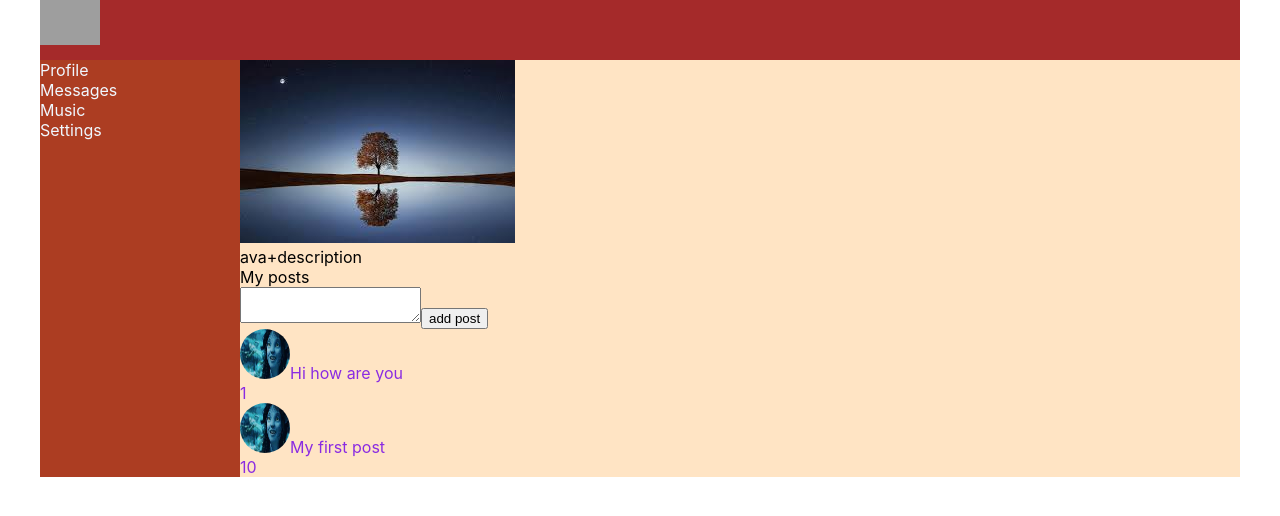
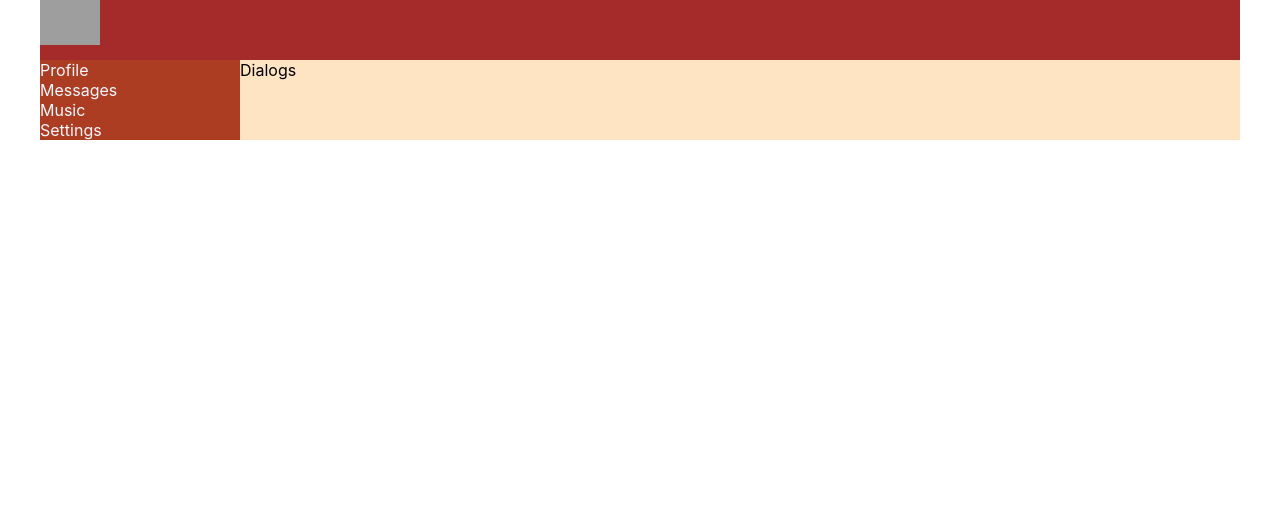
Before and after one commit to Uadik1970/samurai-way-main, a React (Create React App) app: page /dialogs in a window 1280 px wide. Shown: the top 516 px of the page. Built offline with nearby package versions, Linux system fonts and the light colour scheme; grey boxes are pictures that could not be loaded.

Commit message:
video-19

```diff
--- a/src/App.css
+++ b/src/App.css
@@ -10,7 +10,10 @@
   grid-template-columns: 2fr 10fr;
 }
 
-
+.app-wrapper-content{
+    grid-area: c;
+    background-color: bisque;
+}
 
 
 
--- a/src/App.tsx
+++ b/src/App.tsx
@@ -1,16 +1,25 @@
 import React from 'react';
+import { BrowserRouter, Route } from 'react-router-dom';
 import './App.css';
+import { Dialogs } from './components/Dialogs/Dialogs';
 import { Header } from './components/Header/Header';
 import { Navbar } from './components/Navbar/Navbar';
 import { Profile } from './components/Profile/Profile';
 
 
 const App = () => {
-  return (<div className='app-wrapper'>
-    <Header />
-    <Navbar />
-    <Profile />
-  </div>
+  return (
+    <BrowserRouter>
+      <div className='app-wrapper'>
+        <Header />
+        <Navbar />
+        <div className='app-wrapper-content'>
+          <Route path={'/dialogs'} component={Dialogs} />
+          <Route path={'/profile'} component={Profile} />
+        </div>
+      </div>
+    </BrowserRouter>
+
   )
 }
 
--- /dev/null
+++ b/src/components/Dialogs/Dialogs.tsx
@@ -0,0 +1,7 @@
+import React from 'react'
+
+export const Dialogs = () => {
+    return (
+        <div>Dialogs</div>
+    )
+}
--- a/src/components/Navbar/Navbar.tsx
+++ b/src/components/Navbar/Navbar.tsx
@@ -5,10 +5,11 @@ export const Navbar = () => {
     return (
         <nav className={s.nav}>
             <div >
-                <a className={s.item}>Profile</a>
+                <a href='/profile' className={s.item}>Profile</a>
             </div>
             <div>
-                <a className={s.item}>Messages</a>
+                <a href='/dialogs' className={s.item}>Messages</a>
+
             </div>
             <div>
                 <a className={s.item}>Music</a>
```
Also changed, not shown: src/components/Dialogs/Dialogs.module.css (added).
